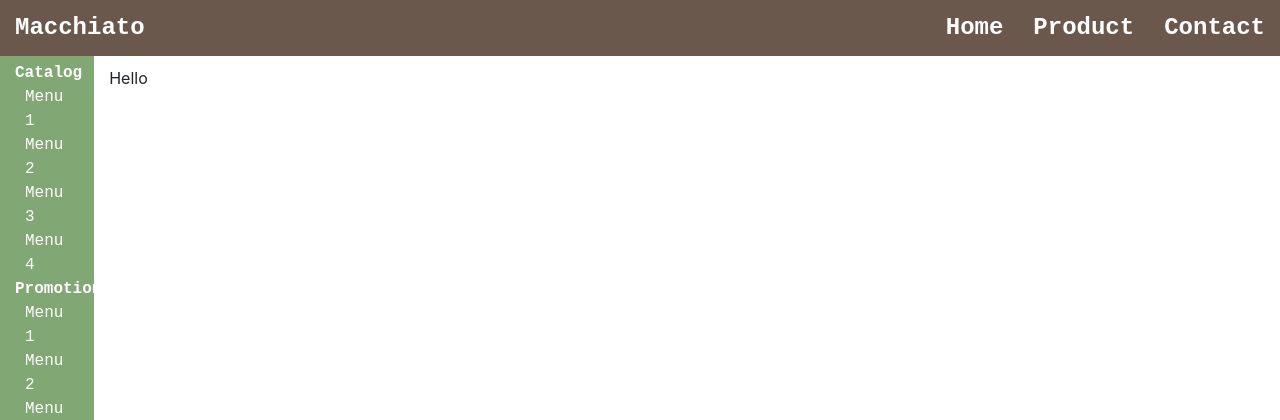
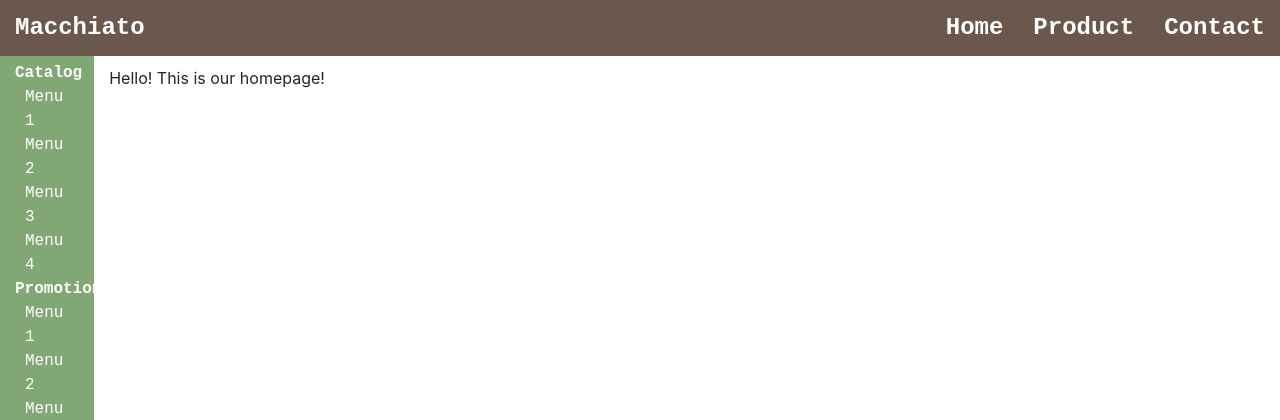
Before and after one commit to tuterdust/ECommerce, a Django app: page / in a window 1280 px wide. Shown: the top 420 px of the page. Run offline with Django 3.2, Linux system fonts and the light colour scheme; some libraries are stand-ins or nearby versions.

Commit message:
edit home page little

```diff
--- a/src/main/templates/home.html
+++ b/src/main/templates/home.html
@@ -1,5 +1,5 @@
 {% extends 'base.html' %}
 
 {% block content %}
-Hello
+Hello! This is our homepage!
 {% endblock %}
```
